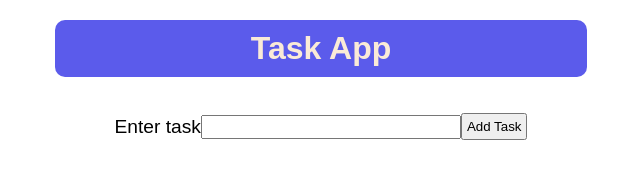
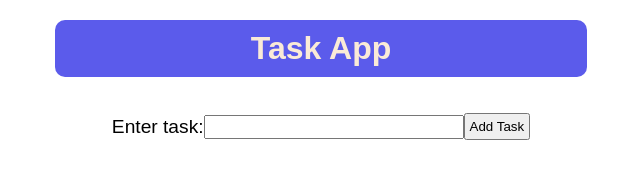
Before and after one commit to SalamanderCtesiphon/todo-list-react-app, a React (Create React App) app: page / in a window 1280 px wide. Shown: the top 188 px of the page, without its empty margins (319-959 px from the left). Built offline with nearby package versions, Linux system fonts and the light colour scheme.

Commit message:
small touch up

```diff
--- a/src/App.js
+++ b/src/App.js
@@ -50,7 +50,7 @@ class App extends Component {
       <div className="App">
         <Header />
         <form onSubmit={this.onSubmitTask}>
-          <label htmlFor="taskInput">Enter task</label>
+          <label htmlFor="taskInput">Enter task:</label>
           <input
             onChange={this.handleChange}
             value={task.text}
```
